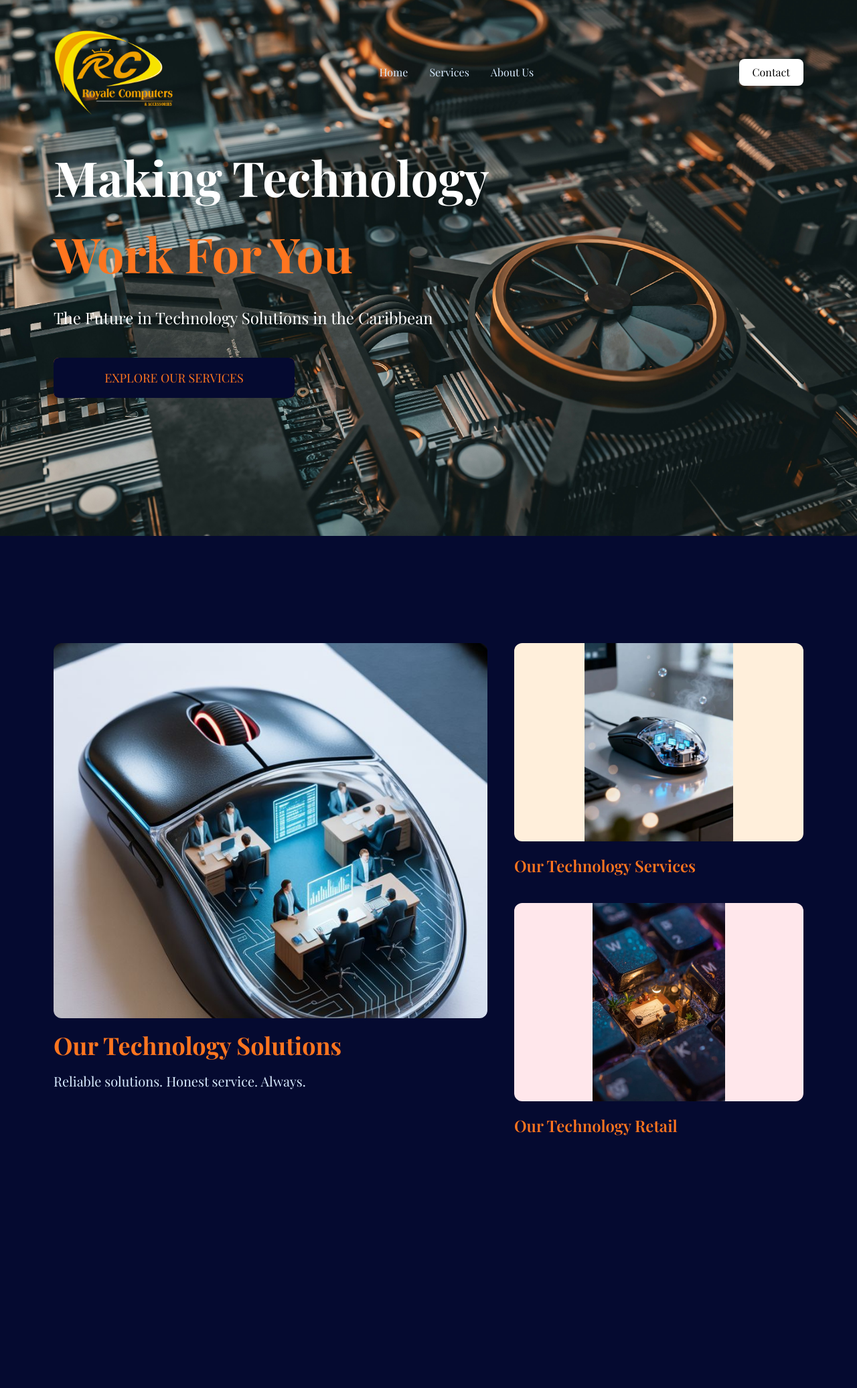
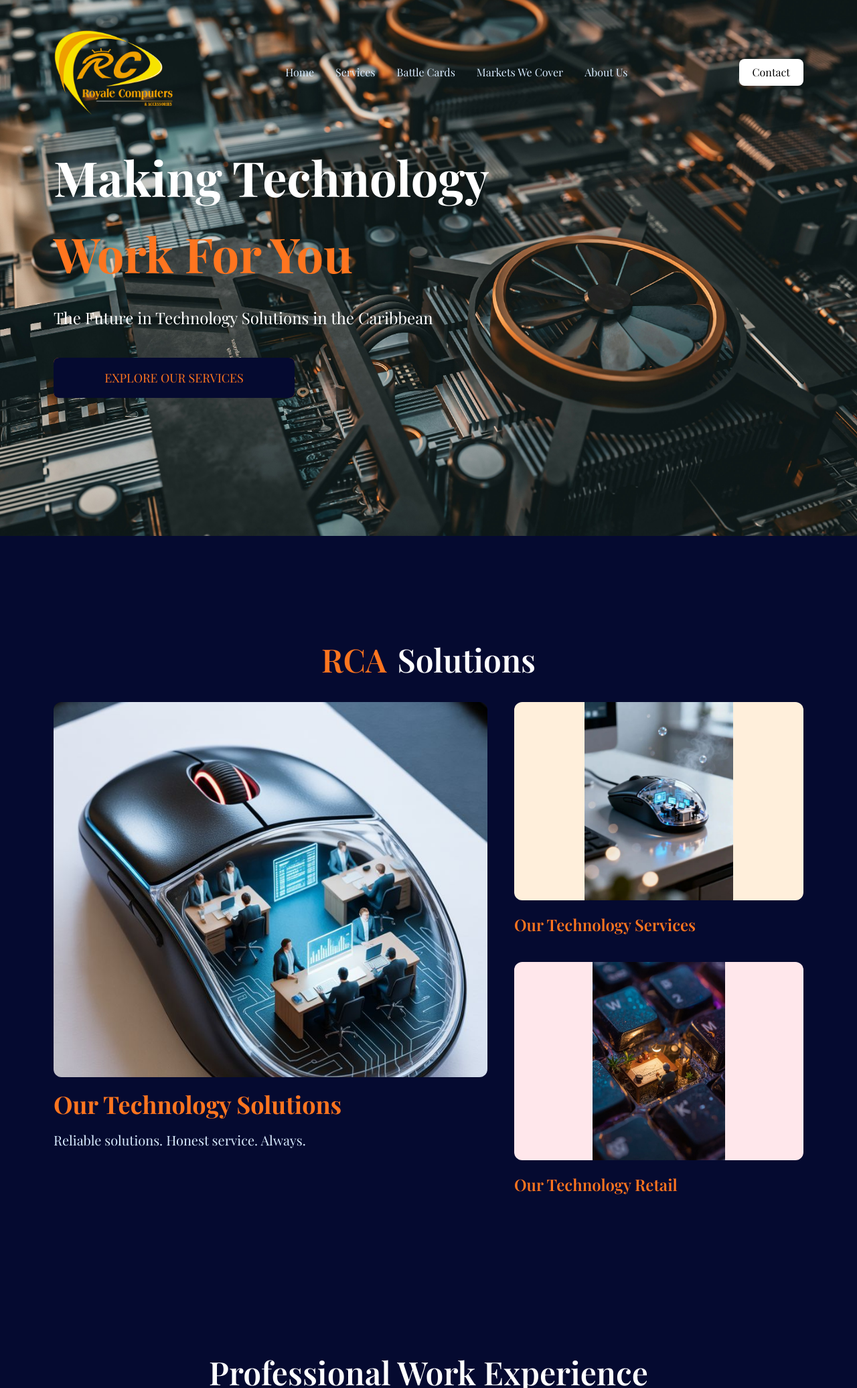
Before and after one commit to 12ripvanwinkle/Royale-Computers-and-Accessories, a React (Vite) app: page / in a window 1280 px wide. Shown: the whole page at 67% size. Before the commit the page ends 1776 px from the top, so only its background shows below. Built offline with nearby package versions, Linux system fonts and the light colour scheme; a web font is replaced by a local one.

Commit message:
started battle and line cards section as well as edited the services section

```diff
--- a/src/App.jsx
+++ b/src/App.jsx
@@ -1,4 +1,5 @@
 import Navbar from './components/Navbar'
+import Cards from './components/sections/cards'
 import Hero from './components/sections/Hero'
 import ServiceSection from './components/sections/ServiceSection'
 
@@ -8,6 +9,7 @@ const App = () => {
       <Navbar />
       <Hero />
       <ServiceSection />
+      <Cards />
     </>
   )
 }
--- a/src/components/TitleHeader.jsx
+++ b/src/components/TitleHeader.jsx
@@ -1,13 +1,13 @@
 import React from 'react'
 
 // Reusable component for section titles and subtitles
-const TitleHeader = ({ title }) => {
+const TitleHeader = ({ title, className }) => {
   return (
     // Main container: vertical layout, centered
     <div className="flex flex-col items-center gap-5">
 
         {/* Main section title */}
-        <div className="font-semibold md:text-5xl text-3xl text-center">
+        <div className={`font-semibold md:text-5xl text-3xl text-center${className ? ` ${className}` : ''}`}>
             {title}
         </div>
 
--- /dev/null
+++ b/src/components/sections/Cards.jsx
@@ -0,0 +1,15 @@
+import React from 'react'
+import TitleHeader from '../TitleHeader'
+const Cards = () => {
+  return (
+    <section id='cards' className='flex-center md:mt-40 mt-20 section-padding xl:px-0'>
+        <div className="w-full h-full md:px-20 px-5">
+
+            <TitleHeader title="Professional Work Experience" />
+
+        </div>
+    </section>
+  )
+}
+
+export default Cards
--- a/src/components/sections/ServiceSection.jsx
+++ b/src/components/sections/ServiceSection.jsx
@@ -2,6 +2,7 @@ import { useRef } from 'react'
 import { gsap } from 'gsap';
 import { ScrollTrigger } from 'gsap/ScrollTrigger';
 import { useGSAP } from '@gsap/react';
+import TitleHeader from '../TitleHeader';
 
 // Register the ScrollTrigger plugin so GSAP can use scroll-based animations
 gsap.registerPlugin(ScrollTrigger);
@@ -60,7 +61,13 @@ const ShowcaseSection = () => {
     // Main section wrapper (used for fading animation)
     <section id='services' ref={sectionRef} className='app-showcase'>
         <div className="w-full">
-            <div className="showcaselayout">
+
+            <div className="flex items-center justify-center gap-2 md:gap-4">
+                <TitleHeader title="RCA" className="text-orange-100"/>
+                <TitleHeader title="Solutions"/>
+            </div>
+
+            <div className="showcaselayout mt-10">
 
                 {/* Left Side */}
                 <div className="first-project-wrapper" ref={project1Ref}>
--- a/src/constants/index.js
+++ b/src/constants/index.js
@@ -8,9 +8,17 @@ const navLinks = [
         link: "#services"
     },
     {
+        name: "Battle Cards",
+        link: "#cards"
+    },
+    {
+        name: "Markets We Cover",
+        link: "#markets"
+    },
+    {
         name: "About Us",
         link: "#about"
-    }
+    },
 ];
 
 export { navLinks };
```
